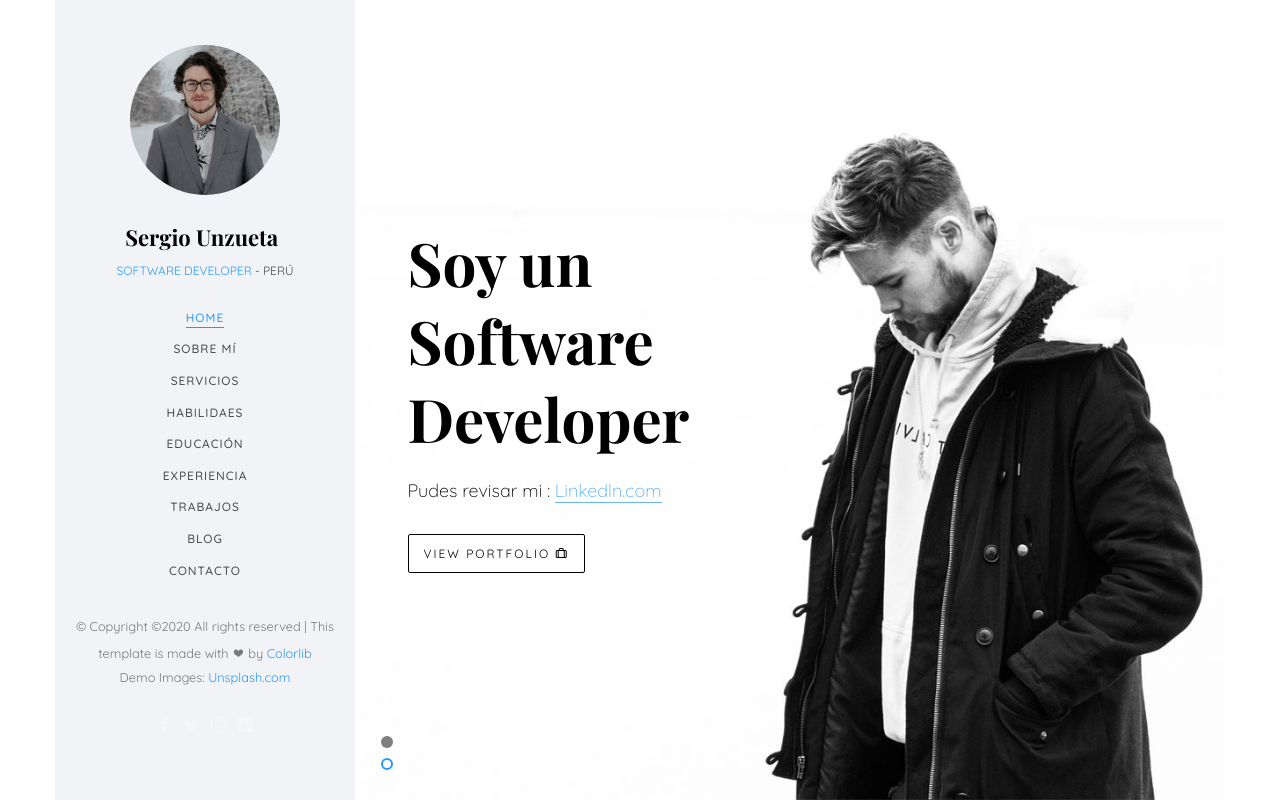
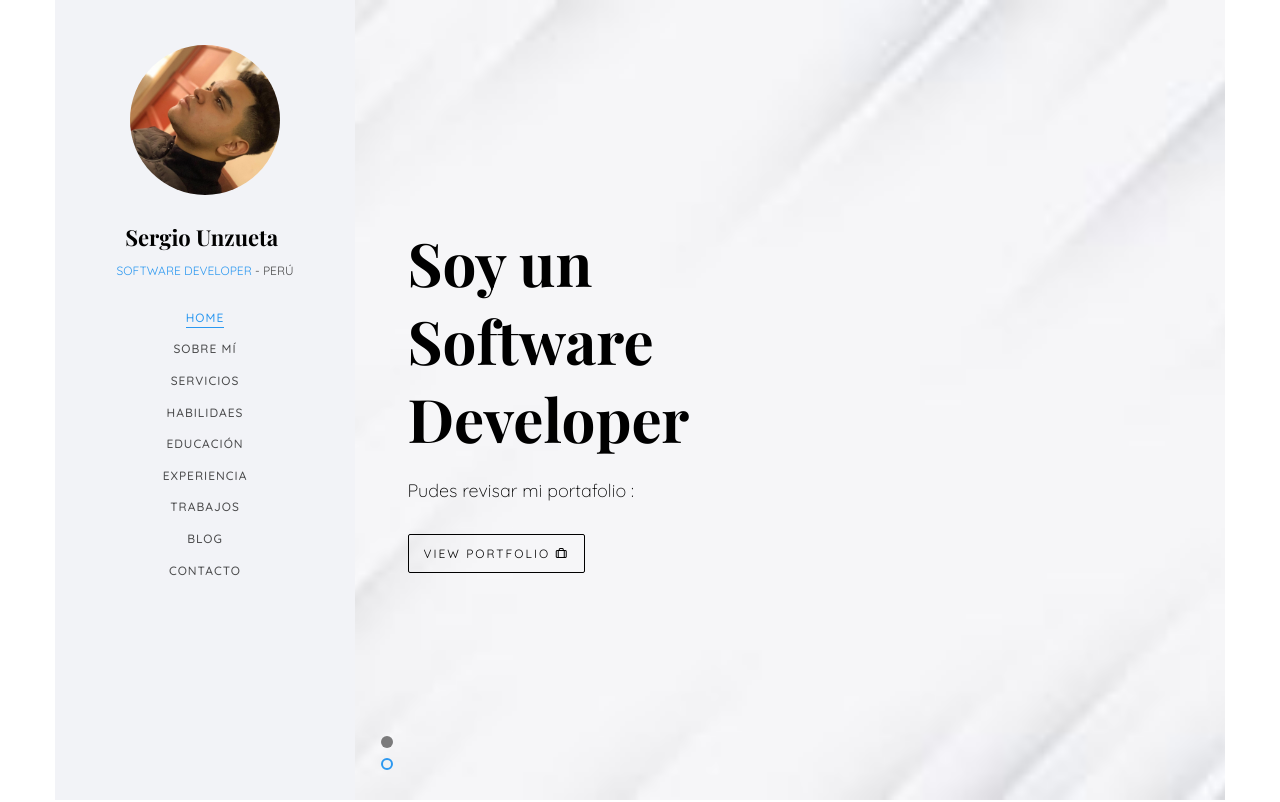
Before and after one commit to Sunzueta18/Portafolio, a plain HTML site: page Sunzueta/index.html in a window 1280 px wide. Shown: the top 802 px of the page. Drawn offline with nearby package versions, Linux system fonts and the light colour scheme; files whose address does not match are found by name; a web font is replaced by a local one.

Commit message:
cambio de photos

```diff
--- a/Sunzueta/index.html
+++ b/Sunzueta/index.html
@@ -21,7 +21,8 @@
 	<meta name="twitter:card" content="" />
 
 	<!-- Place favicon.ico and apple-touch-icon.png in the root directory -->
-	<link rel="shortcut icon" href="favicon.ico">
+
+	<link rel="shortcut icon" href="images/code.ico" />
 
 	<link href="https://fonts.googleapis.com/css?family=Quicksand:300,400,500,700" rel="stylesheet">
 	<link href="https://fonts.googleapis.com/css?family=Playfair+Display:400,400i,700" rel="stylesheet">
@@ -56,7 +57,7 @@
 		<a href="#" class="js-colorlib-nav-toggle colorlib-nav-toggle" data-toggle="collapse" data-target="#navbar" aria-expanded="false" aria-controls="navbar"><i></i></a>
 		<aside id="colorlib-aside" role="complementary" class="border js-fullheight">
 			<div class="text-center">
-				<div class="author-img" style="background-image: url(images/about.jpg);"></div>
+				<div class="author-img" style="background-image: url(images/sergio.jpg);"></div>
 				<h1 id="colorlib-logo"><a href="index.html">Sergio Unzueta</a></h1>
 				<span class="position"><a href="#">Software Developer</a> - Perú</span>
 			</div>
@@ -76,17 +77,6 @@
 				</div>
 			</nav>
 
-			<div class="colorlib-footer">
-				<p><small>&copy; <!-- Link back to Colorlib can't be removed. Template is licensed under CC BY 3.0. -->
-Copyright &copy;<script>document.write(new Date().getFullYear());</script> All rights reserved | This template is made with <i class="icon-heart" aria-hidden="true"></i> by <a href="https://colorlib.com" target="_blank">Colorlib</a>
-<!-- Link back to Colorlib can't be removed. Template is licensed under CC BY 3.0. --> </span> <span>Demo Images: <a href="https://unsplash.com/" target="_blank">Unsplash.com</a></span></small></p>
-				<ul>
-					<li><a href="#"><i class="icon-facebook2"></i></a></li>
-					<li><a href="#"><i class="icon-twitter2"></i></a></li>
-					<li><a href="#"><i class="icon-instagram"></i></a></li>
-					<li><a href="#"><i class="icon-linkedin2"></i></a></li>
-				</ul>
-			</div>
 
 		</aside>
 
@@ -94,7 +84,7 @@ Copyright &copy;<script>document.write(new Date().getFullYear());</script> All r
 			<section id="colorlib-hero" class="js-fullheight" data-section="home">
 				<div class="flexslider js-fullheight">
 					<ul class="slides">
-				   	<li style="background-image: url(images/img_bg_1.jpg);">
+				   	<li style="background-image: url(images/background1.jpg);">
 				   		<div class="overlay"></div>
 				   		<div class="container-fluid">
 				   			<div class="row">
@@ -102,14 +92,15 @@ Copyright &copy;<script>document.write(new Date().getFullYear());</script> All r
 					   				<div class="slider-text-inner js-fullheight">
 					   					<div class="desc">
 						   					<h1>Hola ! <br> Soy Sergio Unzueta</h1>
-						   					<h2>Me puedes contactar :<a href="https://www.linkedin.com/in/sergio-unzueta/" target="_blank"> Linkedln.com</a></h2>
-											</div>
+						   					<h2>Me puedes contactar con un click:<a href="https://www.linkedin.com/in/sergio-unzueta/" target="_blank"></a></h2>
+											   <p><a href="https://www.linkedin.com/in/sergio-unzueta/" class="btn btn-primary btn-learn">Linkedln.com <i class="icon-download4"></i></a></p>
+										</div>
 					   				</div>
 					   			</div>
 					   		</div>
 				   		</div>
 				   	</li>
-				   	<li style="background-image: url(images/img_bg_2.jpg);">
+				   	<li style="background-image: url(images/back2.jpg);">
 				   		<div class="overlay"></div>
 				   		<div class="container-fluid">
 				   			<div class="row">
@@ -117,8 +108,8 @@ Copyright &copy;<script>document.write(new Date().getFullYear());</script> All r
 					   				<div class="slider-text-inner">
 					   					<div class="desc">
 						   					<h1>Soy un<br> Software Developer</h1>
-												<h2>Pudes revisar mi : <a href="https://www.linkedin.com/in/sergio-unzueta/" target="_blank"> Linkedln.com</a></h2>
-												<p><a class="btn btn-primary btn-learn">View Portfolio <i class="icon-briefcase3"></i></a></p>
+												<h2>Pudes revisar mi portafolio : <a href="https://www.linkedin.com/in/sergio-unzueta/" target="_blank"></a></h2>
+												<p><a href="https://www.linkedin.com/in/sergio-unzueta/" class="btn btn-primary btn-learn">View Portfolio <i class="icon-briefcase3"></i></a></p>
 											</div>
 					   				</div>
 					   			</div>
@@ -739,7 +730,7 @@ Copyright &copy;<script>document.write(new Date().getFullYear());</script> All r
 									<i class="icon-map"></i>
 								</div>
 								<div class="colorlib-text">
-									<p>198 West 21th Street, Suite 721 New York NY 10016</p>
+									<p>La Victoria - "CalLe Esmeraldas 380"</p>
 								</div>
 							</div>
 
@@ -748,7 +739,7 @@ Copyright &copy;<script>document.write(new Date().getFullYear());</script> All r
 									<i class="icon-phone"></i>
 								</div>
 								<div class="colorlib-text">
-									<p><a href="tel://">+123 456 7890</a></p>
+									<p><a href="https://web.whatsapp.com/">+51 988 621 650</a></p>
 								</div>
 							</div>
 						</div>
```
Also changed, not shown: Sunzueta/images/about.jpg (deleted), Sunzueta/images/back2.jpg (added), Sunzueta/images/background1.jpg (added), Sunzueta/images/code.ico (added), Sunzueta/images/code.jpg (added), Sunzueta/images/fb.ico (added), Sunzueta/images/sergio.jpg (added).
